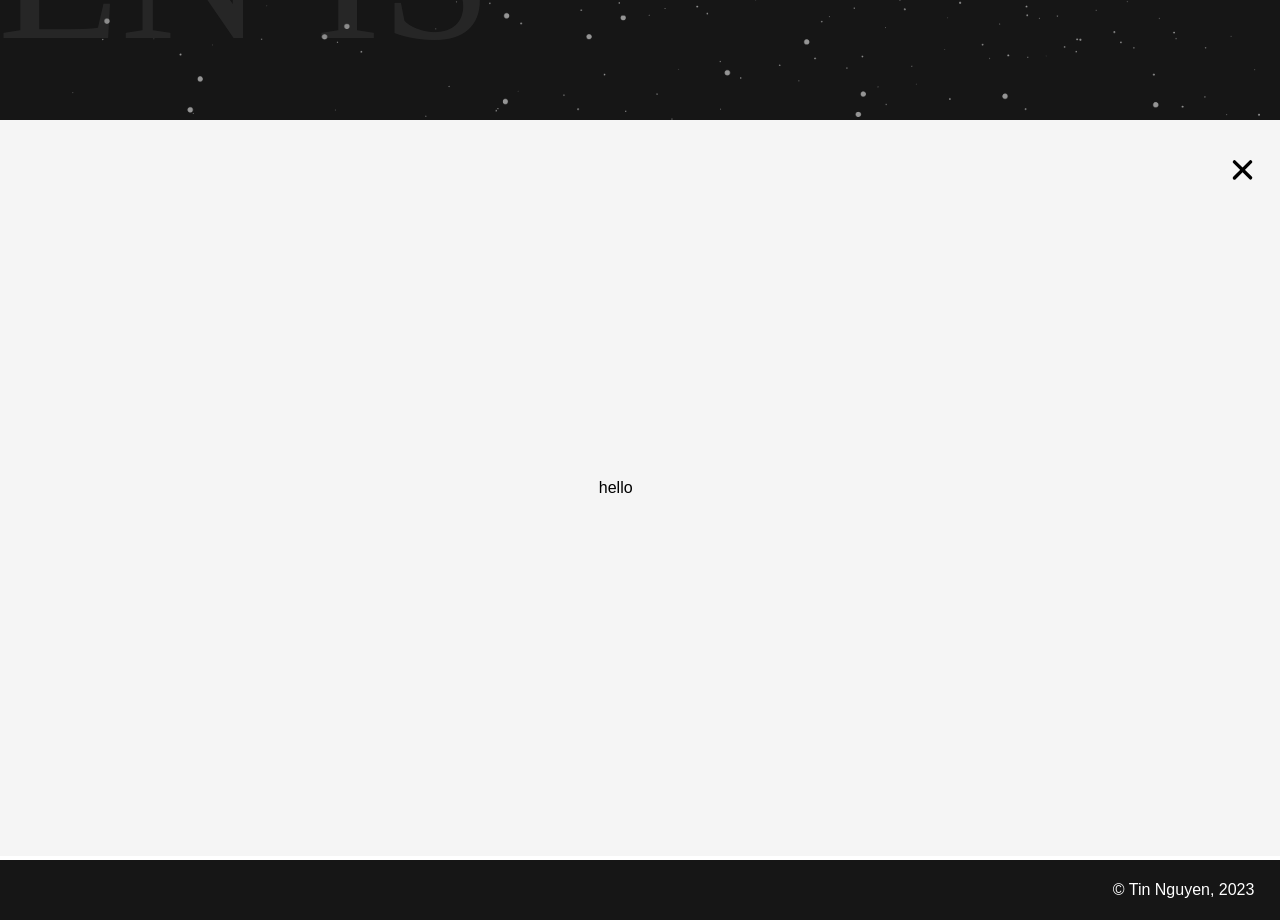
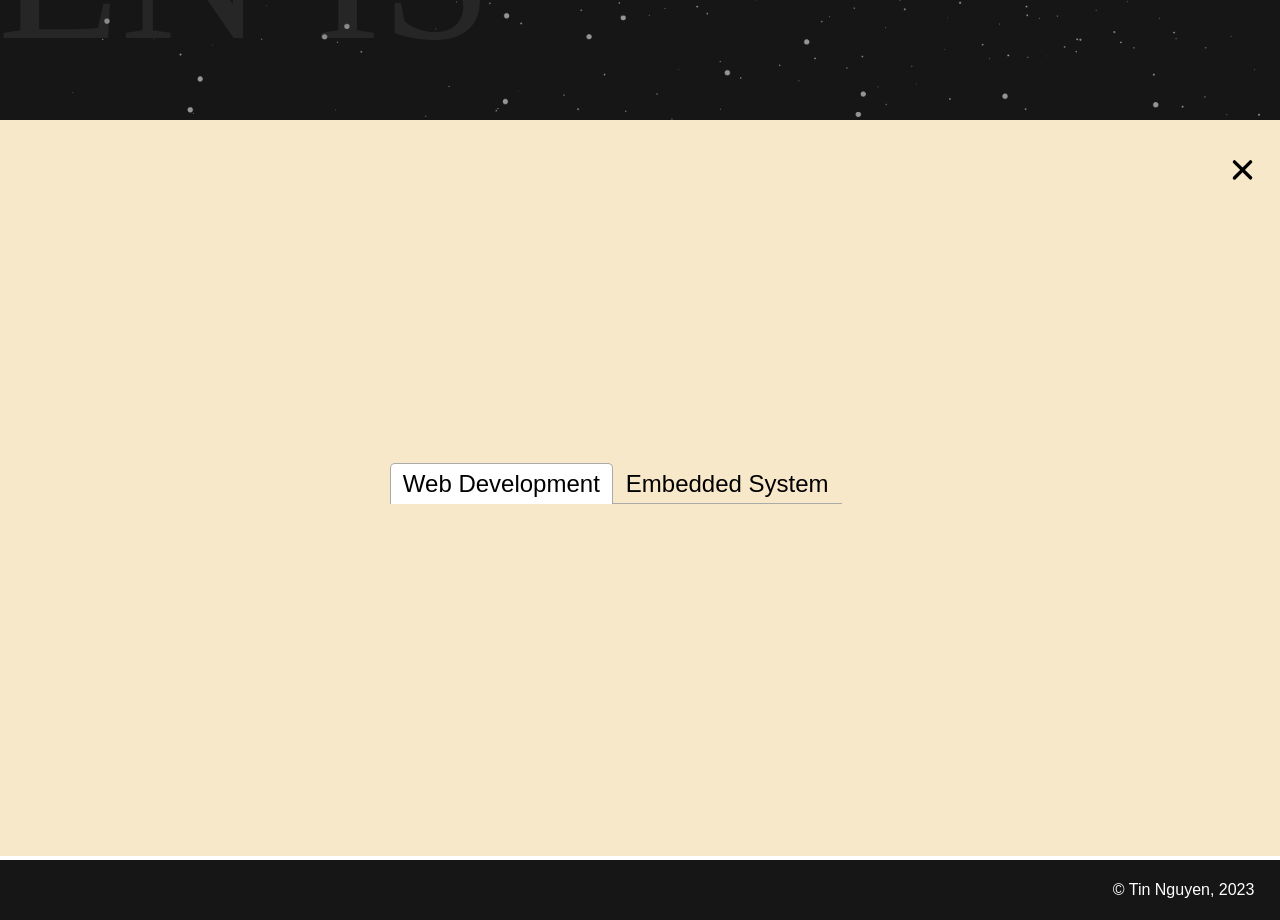
Before and after one commit to TinNguyen01600/portfolio, a React (Vite) app: page /projects in a window 1280 px wide. Shown: the part 1480-2400 px from the top of the page. Built offline with nearby package versions, Linux system fonts and the light colour scheme; a web font is replaced by a local one.

Commit message:
add new component MyTabs.jsx and its CSS

```diff
--- a/package.json
+++ b/package.json
@@ -16,6 +16,7 @@
     "react-dom": "^18.2.0",
     "react-router-dom": "^6.21.1",
     "react-slick": "^0.29.0",
+    "react-tabs": "^6.0.2",
     "reactjs-popup": "^2.0.6",
     "slick-carousel": "^1.8.1"
   },
--- /dev/null
+++ b/src/CSS/section3/Projects/MyTabs.css
@@ -0,0 +1,3 @@
+.major {
+    font-size: 3vh;
+}
--- a/src/CSS/section3/Projects/Projects.css
+++ b/src/CSS/section3/Projects/Projects.css
@@ -7,7 +7,7 @@
         height: 100%;
         width: 100%;
         display: flex;
-        background: whitesmoke;
+        background: #f8e8ca;
 
         .main {
             width: 100%;
--- /dev/null
+++ b/src/components/section3/Projects/MyTabs.jsx
@@ -0,0 +1,31 @@
+import { Tab, Tabs, TabList, TabPanel } from 'react-tabs';
+import 'react-tabs/style/react-tabs.css';
+import '../../../CSS/section3/Projects/MyTabs.css'
+
+const MyTabs = () => {
+    return (
+        <Tabs>
+            <TabList>
+                <Tab>
+                    <div className="major">
+                        Web Development
+                    </div>
+                </Tab>
+                <Tab>
+                    <div className="major">
+                        Embedded System
+                    </div>
+                </Tab>
+            </TabList>
+
+            <TabPanel>
+                <div className="projects-grid"></div>
+            </TabPanel>
+            <TabPanel>
+                <div className="projects-grid"></div>
+            </TabPanel>
+        </Tabs>
+    )
+}
+
+export default MyTabs
--- a/src/components/section3/Projects/Projects.jsx
+++ b/src/components/section3/Projects/Projects.jsx
@@ -1,6 +1,7 @@
 import CloseButton from '../CloseButton'
 import { motion } from 'framer-motion'
 import '../../../CSS/section3/Projects/Projects.css'
+import MyTabs from './MyTabs';
 
 const variants = {
     open: {
@@ -17,7 +18,7 @@ const Skills = () => {
         <motion.div className="projects" animate="open">
             <motion.div className="bg" variants={variants}>
                 <div className='main'>
-                    hello
+                    <MyTabs />
                 </div>
                 <CloseButton />
             </motion.div>
```
Also changed, not shown: 1 other file (tests, documents, lock files or other folders).
